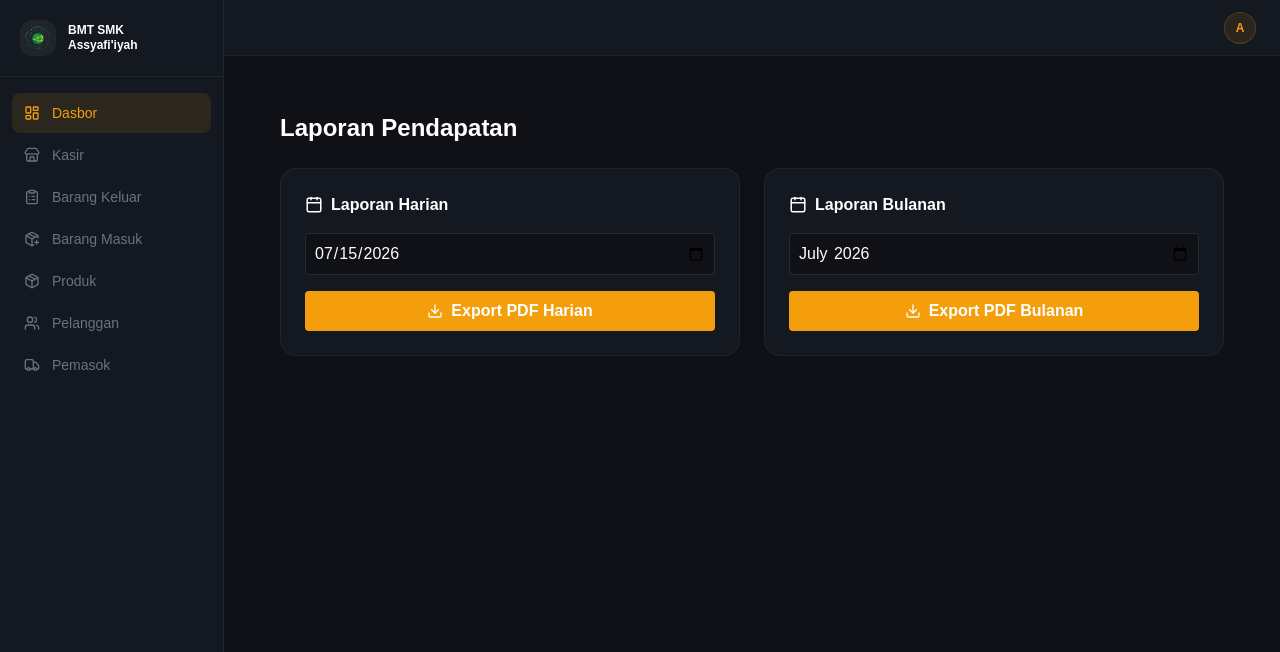
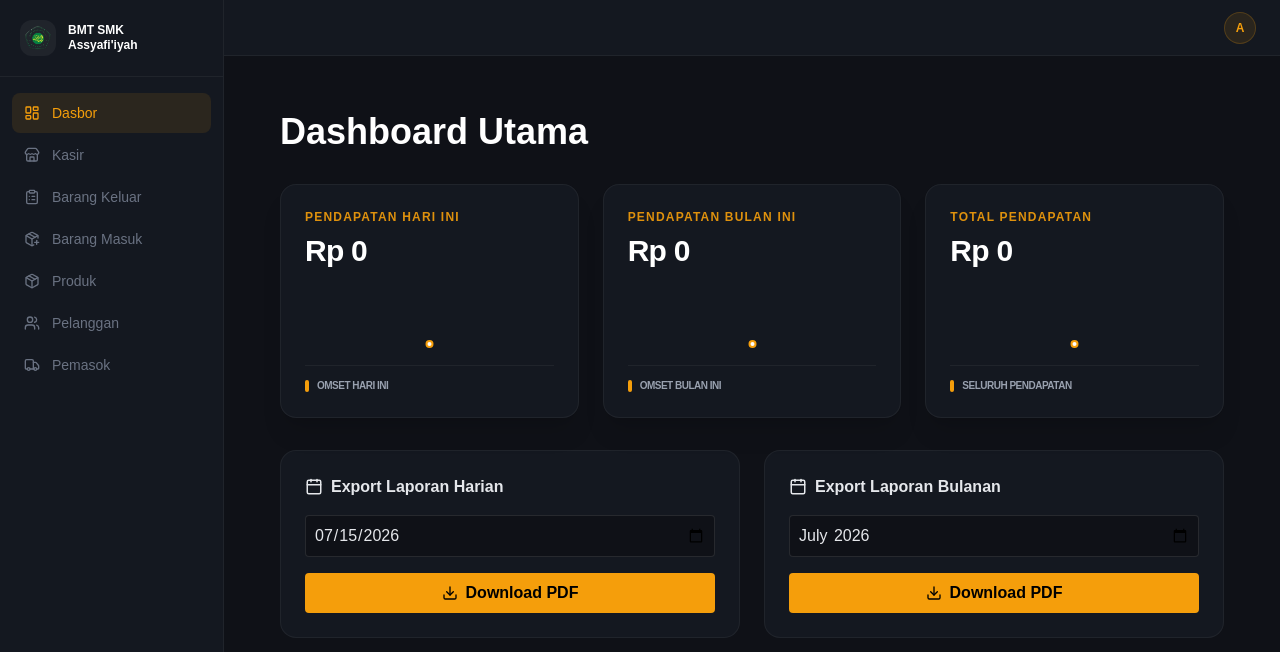
Before and after one commit to gadistapanabela/inventory-bmt, a Next.js app: page /dashboard in a window 1280 px wide. Shown: the top 652 px of the page. Built offline with nearby package versions, Linux system fonts and the light colour scheme; no server answers; the database is empty.

Commit message:
update dashboard dengan ringkasan angka dan filter PDF

```diff
--- a/app/dashboard/page.tsx
+++ b/app/dashboard/page.tsx
@@ -1,13 +1,15 @@
 "use client";
 
 import { useState, useEffect } from "react";
-import { Download, Calendar, Package } from "lucide-react";
+import { Download, Calendar } from "lucide-react";
 import { supabase } from "../../lib/supabase";
 import jsPDF from "jspdf";
 import autoTable from "jspdf-autotable";
+import StatCard from "../Components/StatCard"; // Pastikan path ini benar
 
 export default function Dashboard() {
   const [orders, setOrders] = useState<any[]>([]);
+  const [stats, setStats] = useState({ today: 0, month: 0, total: 0 });
   const [filterDate, setFilterDate] = useState(
     new Date().toISOString().split("T")[0],
   );
@@ -18,7 +20,25 @@ export default function Dashboard() {
   useEffect(() => {
     async function fetchData() {
       const { data } = await supabase.from("orders").select("*");
-      setOrders(data || []);
+      if (!data) return;
+      setOrders(data);
+
+      const now = new Date();
+      const todayStr = now.toISOString().split("T")[0];
+      const monthStr = now.toISOString().slice(0, 7);
+
+      const todayIncome = data
+        .filter((o) => o.created_at?.startsWith(todayStr))
+        .reduce((sum, o) => sum + Number(o.total_price), 0);
+      const monthIncome = data
+        .filter((o) => o.created_at?.startsWith(monthStr))
+        .reduce((sum, o) => sum + Number(o.total_price), 0);
+      const totalIncome = data.reduce(
+        (sum, o) => sum + Number(o.total_price),
+        0,
+      );
+
+      setStats({ today: todayIncome, month: monthIncome, total: totalIncome });
     }
     fetchData();
   }, []);
@@ -29,23 +49,15 @@ export default function Dashboard() {
     const title = isDay
       ? `Laporan Harian: ${filterDate}`
       : `Laporan Bulanan: ${filterMonth}`;
-
-    const filteredData = orders.filter((o) => {
-      if (!o.created_at) return false;
-      return isDay
-        ? o.created_at.startsWith(filterDate)
-        : o.created_at.startsWith(filterMonth);
-    });
-
-    const total = filteredData.reduce(
-      (sum, o) => sum + Number(o.total_price),
-      0,
+    const filtered = orders.filter((o) =>
+      o.created_at?.startsWith(isDay ? filterDate : filterMonth),
     );
+    const total = filtered.reduce((sum, o) => sum + Number(o.total_price), 0);
 
     doc.text(title, 14, 20);
     autoTable(doc, {
       head: [["ID Order", "Tanggal", "Total Harga"]],
-      body: filteredData.map((o) => [
+      body: filtered.map((o) => [
         o.id,
         o.created_at.slice(0, 10),
         `Rp ${Number(o.total_price).toLocaleString("id-ID")}`,
@@ -61,14 +73,38 @@ export default function Dashboard() {
   };
 
   return (
-    <div className="p-8 bg-[#0f1117] text-white min-h-screen">
-      <h1 className="text-2xl font-bold mb-6">Laporan Pendapatan</h1>
+    <div className="p-8 bg-[#0f1117] text-gray-200 min-h-screen">
+      <h1 className="text-4xl font-extrabold text-white mb-8">
+        Dashboard Utama
+      </h1>
 
+      {/* Ringkasan Angka */}
+      <div className="grid grid-cols-1 md:grid-cols-3 gap-6 mb-8">
+        <StatCard
+          title="Pendapatan Hari Ini"
+          value={`Rp ${stats.today.toLocaleString("id-ID")}`}
+          subtitle="Omset hari ini"
+          data={[{ value: stats.today }]}
+        />
+        <StatCard
+          title="Pendapatan Bulan Ini"
+          value={`Rp ${stats.month.toLocaleString("id-ID")}`}
+          subtitle="Omset bulan ini"
+          data={[{ value: stats.month }]}
+        />
+        <StatCard
+          title="Total Pendapatan"
+          value={`Rp ${stats.total.toLocaleString("id-ID")}`}
+          subtitle="Seluruh pendapatan"
+          data={[{ value: stats.total }]}
+        />
+      </div>
+
+      {/* Filter & Export */}
       <div className="grid grid-cols-1 md:grid-cols-2 gap-6">
-        {/* Filter Harian */}
         <div className="bg-[#141820] p-6 rounded-2xl border border-white/5">
           <h2 className="mb-4 font-semibold flex items-center gap-2">
-            <Calendar size={18} /> Laporan Harian
+            <Calendar size={18} /> Export Laporan Harian
           </h2>
           <input
             type="date"
@@ -78,16 +114,14 @@ export default function Dashboard() {
           />
           <button
             onClick={() => exportPDF("day")}
-            className="w-full bg-[#f59e0b] py-2 rounded font-bold flex items-center justify-center gap-2"
+            className="w-full bg-[#f59e0b] text-black py-2 rounded font-bold flex items-center justify-center gap-2"
           >
-            <Download size={16} /> Export PDF Harian
+            <Download size={16} /> Download PDF
           </button>
         </div>
-
-        {/* Filter Bulanan */}
         <div className="bg-[#141820] p-6 rounded-2xl border border-white/5">
           <h2 className="mb-4 font-semibold flex items-center gap-2">
-            <Calendar size={18} /> Laporan Bulanan
+            <Calendar size={18} /> Export Laporan Bulanan
           </h2>
           <input
             type="month"
@@ -97,9 +131,9 @@ export default function Dashboard() {
           />
           <button
             onClick={() => exportPDF("month")}
-            className="w-full bg-[#f59e0b] py-2 rounded font-bold flex items-center justify-center gap-2"
+            className="w-full bg-[#f59e0b] text-black py-2 rounded font-bold flex items-center justify-center gap-2"
           >
-            <Download size={16} /> Export PDF Bulanan
+            <Download size={16} /> Download PDF
           </button>
         </div>
       </div>
```
